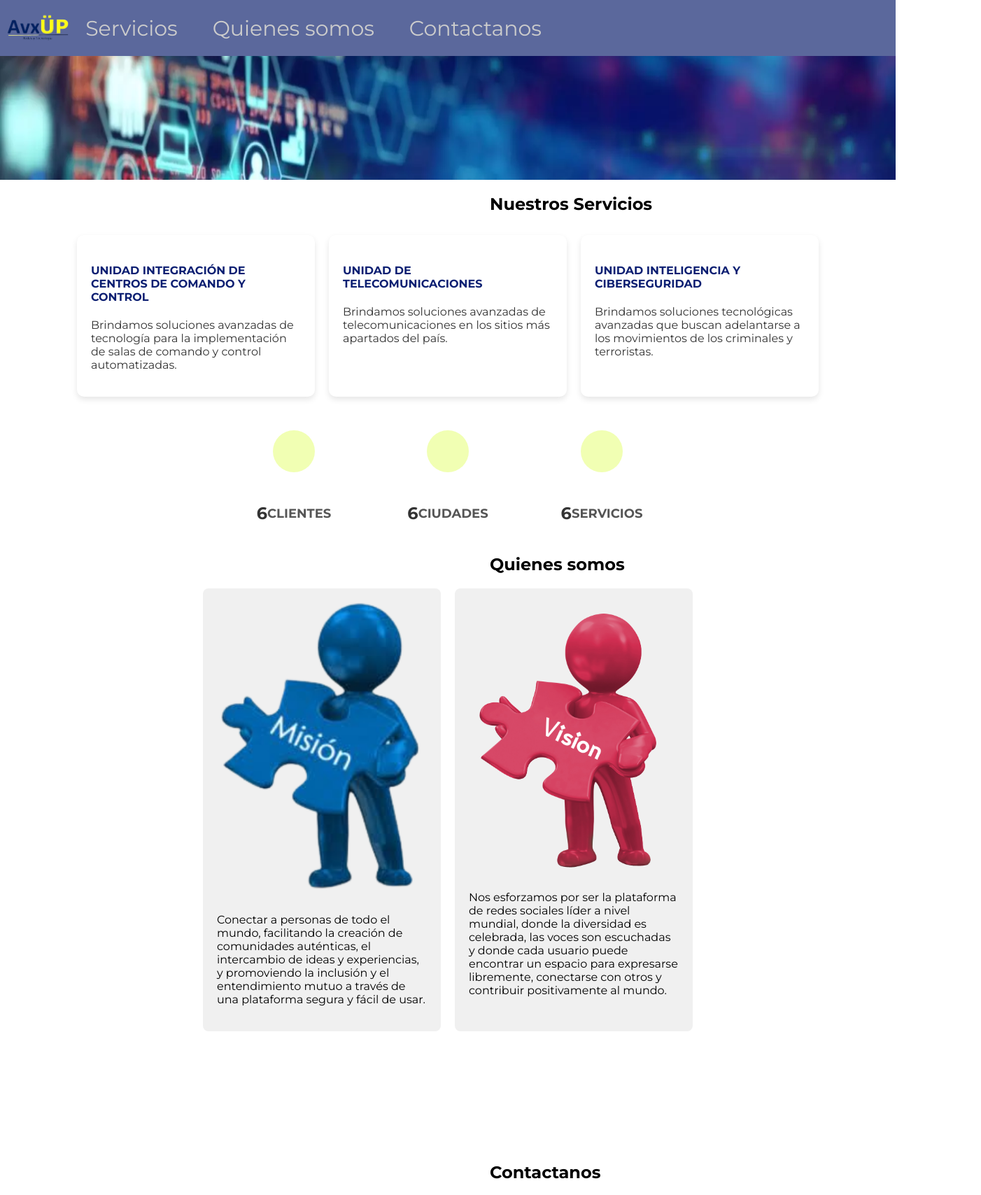
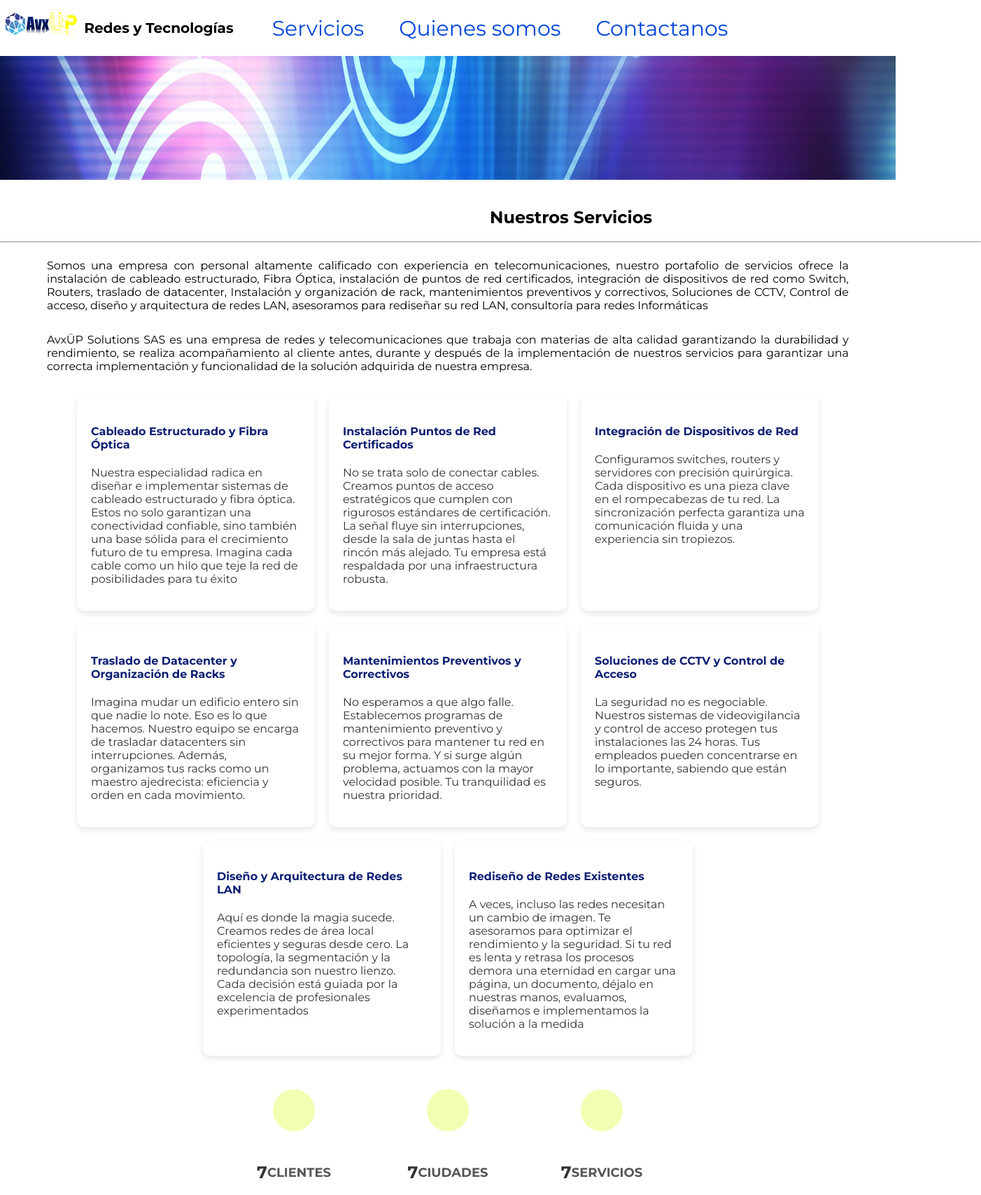
Before and after one commit to estefaniarizzo/AVXUP, a React (Create React App) app: page / in a window 1280 px wide. Shown: the top 1708 px of the page at 70% size, 1402 px wide, since content can reach past the window. Built offline with nearby package versions, Linux system fonts and the light colour scheme; a web font is replaced by a local one.

Commit message:
cambios terminados

```diff
--- a/src/App.css
+++ b/src/App.css
@@ -27,11 +27,11 @@ h2 {
 
 }
 navbar {
-  background-color: #5b689c;
+  background-color: #ffffff;
   position: fixed;
   width: 100%;
   height: 80px; /* Ajusta la altura según tus necesidades */
-  color: #ccc;
+
   margin: 0;
   padding: 0;
   font-size: 30px;
@@ -60,7 +60,7 @@ navbar img {
 }
  ul li a {
   text-decoration: none;
-  color: #ccc;
+  color: #0045da;
 }
 
 .navbar ul li a:hover {
@@ -310,12 +310,7 @@ input{
   --pex: -24px;
 }
 
-.course-list {
-  display: flex;
-  flex-wrap: wrap;
-  justify-content: center;
-  gap: 20px;
-}
+
 
 .course-card {
   background-color: #f0f0f0;
@@ -338,7 +333,9 @@ input{
   flex-direction: column;
 
 }
-
+.h5{
+  margin-right: 55px;
+}
 .servicios {
   background-color: #ffffff;
 
@@ -425,3 +422,35 @@ input{
   font-size: 18px;
   color: #555;
 }
+.p-servicios{
+  margin-left:60px ;
+  margin-right: 60px;
+  text-align: justify;
+  padding: 7px;
+}
+hr{
+  width: 1400px;
+  background-color: #0045da;
+}
+.footer {
+  background-color: #000000; /* Color de fondo del footer */
+  color: #fff; /* Color del texto */
+  padding: 20px; /* Espaciado interno */
+}
+
+.footer-container {
+  display: flex;
+  flex-wrap: wrap;
+  justify-content: space-between;
+}
+
+.footer-info,
+.footer-contact,
+.footer-social {
+  flex: 1;
+  margin-right: 20px; /* Espaciado entre las columnas */
+}
+
+.footer p {
+  margin: 5px 0; /* Espaciado entre los párrafos */
+}
--- a/src/App.js
+++ b/src/App.js
@@ -1,9 +1,8 @@
 import React, { useState, useEffect } from 'react';
 import { useForm, ValidationError } from '@formspree/react';
 import './App.css';
-import Vision from "./vision.png";
-import Mision from "./mision.png";
-import Logo from "./logo.png";
+
+import Logo from "./logo.jpg";
 import tecno from "./assets/tecno.jpg";
 import red from "./assets/red.jpg";
 import social from "./assets/social.jpg";
@@ -148,11 +147,11 @@ function App() {
   }, []);
 
   return (
-    <div>
+    <><div>
       <navbar>
-        <img src={Logo} alt="AVX UP Logo" />
+        <img src={Logo} alt="AVX UP Logo" /> <h6 className='h5'>Redes y Tecnologías</h6>
         <ul>
-          <li><a href="#servicios" >Servicios</a></li>
+          <li><a href="#servicios">Servicios</a></li>
           <li><a href="#quienes-somos">Quienes somos</a></li>
           <li><a href="#contacto">Contactanos</a></li>
         </ul>
@@ -163,27 +162,85 @@ function App() {
 
 
       <Carrusel />
+      <br></br>
+
       <div id="servicios" className='servicios'>
         <h2>Nuestros Servicios</h2>
+        <hr></hr>
+        <p className='p-servicios'>Somos una empresa con personal altamente calificado con experiencia en telecomunicaciones,
+          nuestro portafolio de servicios ofrece la instalación de cableado estructurado, Fibra Óptica,
+          instalación de puntos de red certificados, integración de dispositivos de red como Switch, Routers,
+          traslado de datacenter, Instalación y organización de rack, mantenimientos preventivos y correctivos,
+          Soluciones de CCTV, Control de acceso, diseño y arquitectura de redes LAN, asesoramos para rediseñar su red LAN,
+          consultoría para redes Informáticas</p>
+        <p className='p-servicios'>AvxÜP Solutions SAS es una empresa de redes y telecomunicaciones que trabaja con materias
+          de alta calidad garantizando la durabilidad y rendimiento, se realiza acompañamiento al cliente
+          antes, durante y después de la implementación de nuestros servicios para garantizar una correcta
+          implementación y funcionalidad de la solución adquirida de nuestra empresa.</p>
         <main>
           <section>
             <div className="card">
-              <h4>UNIDAD INTEGRACIÓN DE CENTROS DE COMANDO Y CONTROL</h4>
-              <p>Brindamos soluciones avanzadas de tecnología para la implementación de salas de comando y control automatizadas.</p>
+              <h4>Cableado Estructurado y Fibra Óptica</h4>
+              <p>Nuestra especialidad radica en diseñar e implementar sistemas de cableado estructurado
+                y fibra óptica. Estos no solo garantizan una conectividad confiable, sino también una base sólida
+                para el crecimiento futuro de tu empresa. Imagina cada cable como un hilo que teje la red de posibilidades para tu éxito</p>
             </div>
             <div className="card">
-              <h4>UNIDAD DE TELECOMUNICACIONES</h4>
-              <p>Brindamos soluciones avanzadas de telecomunicaciones en los sitios más apartados del país.</p>
+              <h4>Instalación Puntos de Red Certificados</h4>
+              <p>No se trata solo de conectar cables. Creamos puntos de acceso estratégicos que cumplen con rigurosos
+                estándares de certificación. La señal fluye sin interrupciones, desde la sala de juntas hasta el rincón
+                más alejado. Tu empresa está respaldada por una infraestructura robusta.</p>
             </div>
             <div className="card">
-              <h4>UNIDAD INTELIGENCIA Y CIBERSEGURIDAD</h4>
-              <p>Brindamos soluciones tecnológicas avanzadas que buscan adelantarse a los movimientos de los criminales y terroristas.</p>
+              <h4>Integración de Dispositivos de Red</h4>
+              <p>Configuramos switches, routers y servidores con precisión quirúrgica.
+                Cada dispositivo es una pieza clave en el rompecabezas de tu red.
+                La sincronización perfecta garantiza una comunicación fluida y una experiencia sin tropiezos.</p>
             </div>
+          </section>
+        </main>
+        <main>
+          <section>
+            <div className="card">
+              <h4>Traslado de Datacenter y Organización de Racks</h4>
+              <p>Imagina mudar un edificio entero sin que nadie lo note. Eso es lo que hacemos.
+                Nuestro equipo se encarga de trasladar datacenters sin interrupciones. Además,
+                organizamos tus racks como un maestro ajedrecista: eficiencia y orden en cada movimiento.</p>
+            </div>
+            <div className="card">
+              <h4>Mantenimientos Preventivos y Correctivos</h4>
+              <p>No esperamos a que algo falle. Establecemos programas
+                de mantenimiento preventivo y correctivos para mantener tu red en su mejor forma.
+                Y si surge algún problema, actuamos con la mayor velocidad posible. Tu tranquilidad es nuestra prioridad.</p>
+            </div>
+            <div className="card">
+              <h4>Soluciones de CCTV y Control de Acceso</h4>
+              <p>La seguridad no es negociable. Nuestros sistemas de videovigilancia y control de acceso
+                protegen tus instalaciones las 24 horas. Tus empleados pueden
+                concentrarse en lo importante, sabiendo que están seguros.</p>
+            </div>
+          </section>
+        </main>
+        <main>
+          <section>
+            <div className="card">
+              <h4>Diseño y Arquitectura de Redes LAN</h4>
+              <p>Aquí es donde la magia sucede. Creamos redes de área local eficientes y seguras desde cero.
+                La topología, la segmentación y la redundancia son nuestro lienzo. Cada decisión está guiada por
+                la excelencia de profesionales experimentados</p>
+            </div>
+            <div className="card">
+              <h4>Rediseño de Redes Existentes</h4>
+              <p>A veces, incluso las redes necesitan un cambio de imagen. Te asesoramos para optimizar el rendimiento y la seguridad.
+                Si tu red es lenta y retrasa los procesos demora una eternidad en cargar una página, un documento, déjalo en nuestras manos,
+                evaluamos, diseñamos e implementamos la solución a la medida</p>
+            </div>
+
           </section>
         </main>
         <br />
       </div>
-<br></br>
+      <br></br>
       <div class="section-counter paralax-mf bg-image">
         <div class="overlay-mf"></div>
         <div class="container position-relative">
@@ -224,38 +281,119 @@ function App() {
           </div>
         </div>
       </div>
+      <div id="quienes-somos" className='servicios'>
+        <h2>Quienes somos</h2>
+        <hr></hr>
+        <p className='p-servicios'>AvxÜP Solutions SAS.  Es una empresa colombiana que ofrece soluciones integrales en el campo de las redes y las telecomunicaciones. Nuestra misión es brindar a nuestros clientes servicios de calidad, eficiencia y seguridad, adaptados a sus necesidades y expectativas. Contamos con un equipo de profesionales altamente cualificados y con amplia experiencia en el sector, que se encargan de diseñar, instalar y mantener sistemas de cableado estructurado, fibra óptica, equipos de comunicaciones como switch, routers y otros dispositivos relacionados con las redes. Nuestros valores son la innovación, el compromiso, la responsabilidad y la satisfacción del cliente. Nuestra visión es ser una empresa líder y referente en el mercado de las redes y las telecomunicaciones, ofreciendo soluciones a medida, personalizadas y de vanguardia. Si quieres saber más sobre nosotros, puedes contactarnos a través de nuestro formulario web, nuestro correo electrónico o nuestro teléfono. Estaremos encantados de atenderte y de ofrecerte la mejor solución para tu proyecto.</p>
+        <main>
+          <section>
+            <div className="card">
+              <h4>MISION</h4>
+              <p>En AvxÜP, nuestra misión es liderar el mercado en soluciones integrales de infraestructura de redes, especializándonos en la instalación de cableado estructurado, puntos de red certificados y Fibra Óptica. Nos comprometemos a la integración experta de equipos de red, como routers y switches, para proporcionar a nuestros clientes sistemas de comunicación cohesivos y eficientes. Nuestro enfoque está en la calidad, la innovación y el servicio personalizado, asegurando que cada solución sea adaptada a las necesidades específicas y contribuya al éxito tecnológico de nuestros clientes.</p>
+            </div>
+            <div className="card">
+              <h4>VISION</h4>
+              <p>Nuestra visión es ser el referente en diseño, implementación y mantenimiento de redes, impulsando la innovación tecnológica y la eficiencia operativa. Nos proyectamos como el aliado estratégico esencial para el éxito tecnológico de nuestros clientes, ofreciendo asesorías personalizadas y soluciones que se anticipan a las necesidades del mercado.</p>
+            </div>
 
-      <h2 id="quienes-somos">Quienes somos</h2>
-      <div className='App'>
-        <main>
-          <section className='course-list'>
-            <CourseCard
-              description="Conectar a personas de todo el mundo, facilitando la creación de comunidades auténticas, el intercambio de ideas y experiencias, y promoviendo la inclusión y el entendimiento mutuo a través de una plataforma segura y fácil de usar."
-              imageSrc={Mision}
-            />
-            <CourseCard
-              description="Nos esforzamos por ser la plataforma de redes sociales líder a nivel mundial, donde la diversidad es celebrada, las voces son escuchadas y donde cada usuario puede encontrar un espacio para expresarse libremente, conectarse con otros y contribuir positivamente al mundo."
-              imageSrc={Vision}
-            />
           </section>
         </main>
+
+      </div>
+      <div className='servicios'>
+        <h2>Valores</h2>
+        <hr></hr>
+
+        <main>
+          <section>
+            <div className="card">
+              <h4>Calidad</h4>
+              <p>Nos comprometemos con la excelencia en cada servicio y producto que ofrecemos</p>
+            </div>
+            <div className="card">
+              <h4>Confiabilidad</h4>
+              <p>Garantizamos soluciones seguras y efectivas, construyendo una base sólida de confianza con nuestros clientes</p>
+            </div>
+            <div className="card">
+              <h4>Innovación</h4>
+              <p>Estamos en constante búsqueda de avances tecnológicos para mejorar nuestras ofertas y procesos.</p>
+            </div>
+
+          </section>
+
+        </main>
+        <main>
+          <section>
+            <div className="card">
+              <h4>Servicio al Cliente</h4>
+              <p>Priorizamos las necesidades de nuestros clientes, proporcionando atención detallada y personalizada</p>
+            </div>
+            <div className="card">
+              <h4>Trabajo en Equipo</h4>
+              <p>Valoramos la colaboración interna y externa para lograr los mejores resultadoss</p>
+            </div>
+
+
+          </section>
+        </main>
+      </div>
+      <div className='servicios'>
+        <h2>Objetivos</h2>
+        <hr></hr>
+
+        <main>
+          <section>
+            <div className="card">
+
+              <p>Ampliar nuestra gama de servicios para incluir las últimas innovaciones en Fibra Óptica y tecnología de redes</p>
+            </div>
+            <div className="card">
+
+              <p>Alcanzar la excelencia en la satisfacción del cliente a través de un soporte técnico superior y asesorías especializadas</p>
+            </div>
+            <div className="card">
+
+              <p>Invertir en el desarrollo profesional de nuestro equipo para mantenernos a la vanguardia en conocimientos y habilidades técnicas</p>
+            </div>
+            <div className="card">
+
+              <p>Implementar prácticas de sostenibilidad en todas nuestras operaciones para contribuir al cuidado del medio ambiente</p>
+            </div>
+          </section>
+
+        </main>
+
       </div>
       <div id="contacto">
         <h2>Contactanos</h2>
         <ContactForm />
       </div>
-      <svg xmlns="http://www.w3.org/2000/svg" viewBox="0 0 1440 320"><path fill="#000b76" fill-opacity="1" d="M0,192L24,181.3C48,171,96,149,144,149.3C192,149,240,171,288,149.3C336,128,384,64,432,48C480,32,528,64,576,106.7C624,149,672,203,720,213.3C768,224,816,192,864,181.3C912,171,960,181,1008,181.3C1056,181,1104,171,1152,165.3C1200,160,1248,160,1296,144C1344,128,1392,96,1416,80L1440,64L1440,320L1416,320C1392,320,1344,320,1296,320C1248,320,1200,320,1152,320C1104,320,1056,320,1008,320C960,320,912,320,864,320C816,320,768,320,720,320C672,320,624,320,576,320C528,320,480,320,432,320C384,320,336,320,288,320C240,320,192,320,144,320C96,320,48,320,24,320L0,320Z"></path></svg>
+      <br></br>
     </div>
+    <footer className="footer">
+        <div className="footer-container">
+          <div className="footer-info">
+            <p>AvxÜP Solutions SAS</p>
+            <p>NIT: 901788132-4</p>
+            <p>Calle 16CBIS #98ª-97 Bogotá D.C</p>
+          </div>
+          <div className="footer-contact">
+            <p>Correo: avxupsas@outlook.es</p>
+            <p>Celular: 3132328996</p>
+          </div>
+          <div className="footer-social">
+            <p>Facebook: AvxÜP Solutions SAS</p>
+            <p>TikTok: avxupsolutions</p>
+            <p>X:  @AvxupSAS</p>
+            <p>LinkedIn: AvxÜP Solutions SAS</p>
+            <p>Instagram: avxupSolutions</p>
+          </div>
+        </div>
+      </footer></>
+
   );
 }
 
-function CourseCard({ title, description, imageSrc }) {
-  return (
-    <div className="course-card">
-      <img src={imageSrc} alt={title} />
-      <p>{description}</p>
-    </div>
-  );
-}
+
 
 export default App;
```
Also changed, not shown: src/logo.jpg (added).
